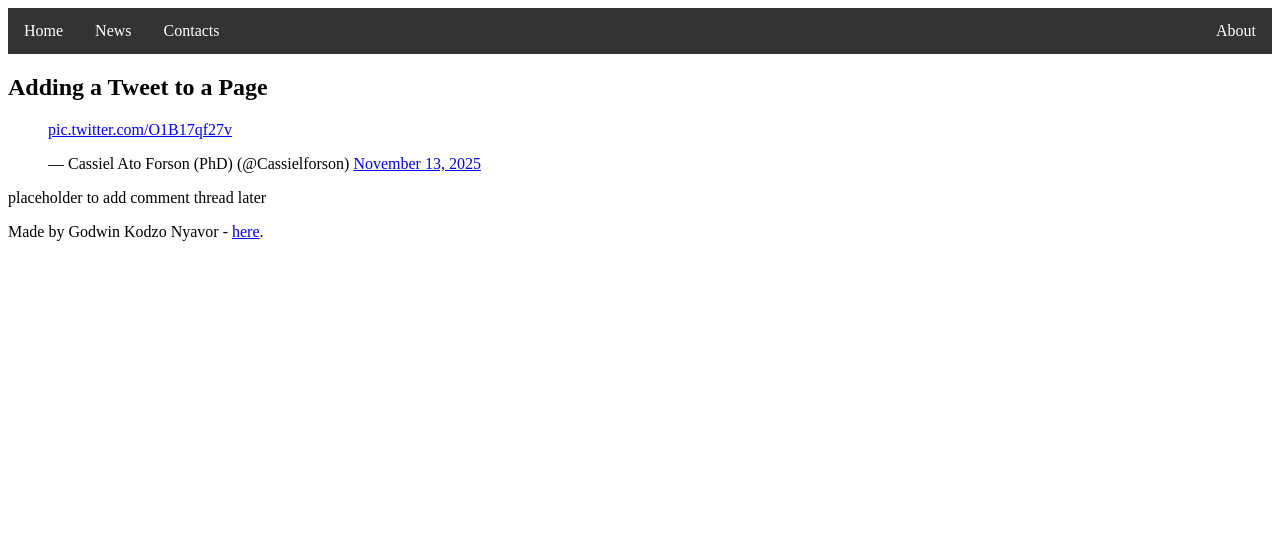
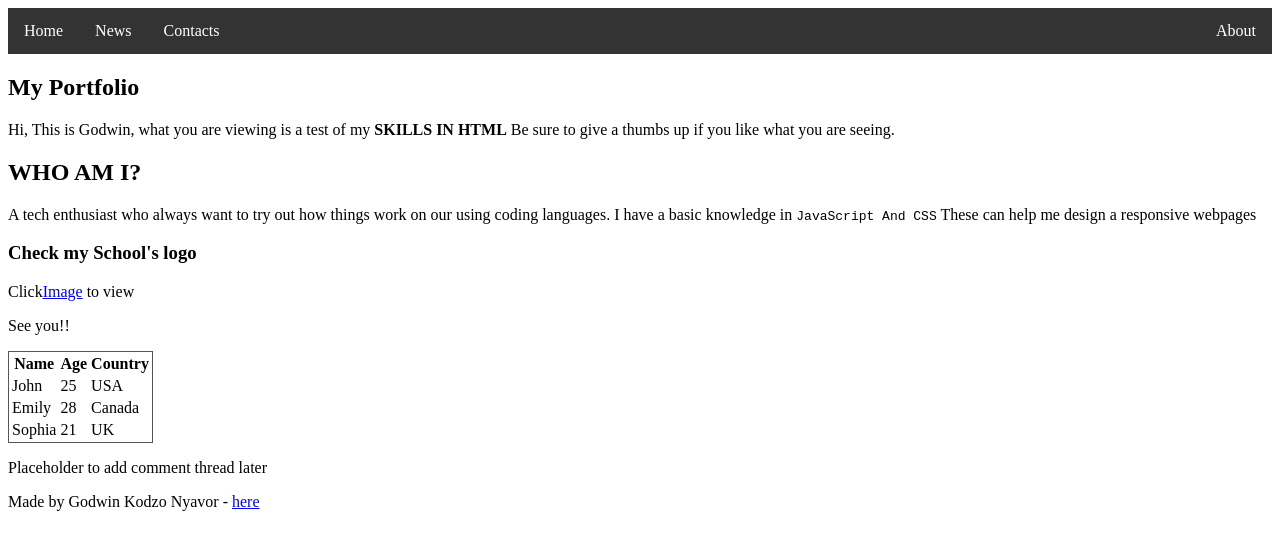
Before and after one commit to Godwin-nya/My_First_Portfolio, a plain HTML site: page html_basic/index.html in a window 1280 px wide. Drawn offline with Linux system fonts and the light colour scheme.

Commit message:
Table added

```diff
--- a/html_basic/index.html
+++ b/html_basic/index.html
@@ -1,31 +1,37 @@
 <!DOCTYPE html>
 <html lang="en">
 <head>
-    <meta charset="UTF-8" />
-    <meta name="viewport" content="width=device-width, initial-scale=1.0" />
-    <title>Tweets Page</title>
+    <meta charset="UTF-8">
+    <meta name="viewport" content="width=device-width, initial-scale=1.0">
+    <title>Document</title>
     <style>
+        nav {
+            width: 100%;
+            height: auto;
+        }
         ul {
             list-style-type: none;
             margin: 0;
             padding: 0;
             overflow: hidden;
-            background-color: #333;
+            background-color: #333333;
         }
         ul li {
             float: left;
         }
-        ul li a {
+        ul li a{
             display: block;
             color: white;
             padding: 14px 16px;
             text-decoration: none;
         }
-        ul li a:hover {
-            background-color: #555;
+        ul li a:hover{
+            background-color: #555555;
+            color: white;
         }
         </style>
 </head>
+
 <body>
    <header>
       <nav>
@@ -40,22 +46,54 @@
 
    <main>
      <article>
-            <h1>Adding a Tweet to a Page</h1>
-            <blockquote class="twitter-tweet">
-                <p lang="zxx" dir="ltr"><a href="https://t.co/O1B17qf27v">pic.twitter.com/O1B17qf27v</a></p>
-                &mdash; Cassiel Ato Forson (PhD) (@Cassielforson)
-                <a href="https://twitter.com/Cassielforson/status/1989055477335179327?ref_src=twsrc%5Etfw">November 13, 2025</a>
-            </blockquote>
-            <script async src="https://platform.twitter.com/widgets.js" charset="utf-8"></script>
+        <h1>My Portfolio</h1>
+        <p>Hi, This is Godwin, what you are viewing is a test of my <b>SKILLS IN HTML</b>
+            Be sure to give a thumbs up if you like what you are seeing.
+        </p>
+
+        <h2>WHO AM I?</h2>
+        <p>A tech enthusiast who always want to try out how things work on our using coding languages.
+            I have a basic knowledge in <code>JavaScript And CSS</code> These can help me design a responsive webpages
+        </p>
+         <h3>Check my School's logo</h3>
+
+        <p>Click<a href="https://i.ibb.co/gTDZZT8/ALX-Logo-07.png">Image</a> to view</p>
+        <p>See you!!</p>
+        <table  style="border:1px solid #555555;">
+            <thead>
+                <tr>
+                    <th>Name</th>
+                    <th>Age</th>
+                    <th>Country</th>
+                </tr>
+            </thead>
+            <tbody style="border:1px solid #555555;">
+                <tr>
+                    <td>John</td>
+                    <td>25</td>
+                    <td>USA</td>
+                </tr>
+                <tr>
+                    <td>Emily</td>
+                    <td>28</td>
+                    <td>Canada</td>
+                </tr>
+                <tr>
+                    <td>Sophia</td>
+                    <td>21</td>
+                    <td>UK</td>
+                </tr>
+            </tbody>
+        </table>
      </article>
 
      <aside>
-            <p>placeholder to add comment thread later</p>
+       <p>Placeholder to add comment thread later</p>
      </aside>
+
    </main>
-
    <footer>
-        <p>Made by Godwin Kodzo Nyavor - <a href="https://www.linkedin.com/in/nyavor-godwin-5a597830a" target="_blank">here</a>.</p>
+        <p>Made by Godwin Kodzo Nyavor - <a href="www.linkedin.com/in/nyavor-godwin-5a597830a" target="_blank">here</a></p>
     </footer>
 </body>
 </html>
```
Lines whose indentation alone changed are shown as unchanged.
